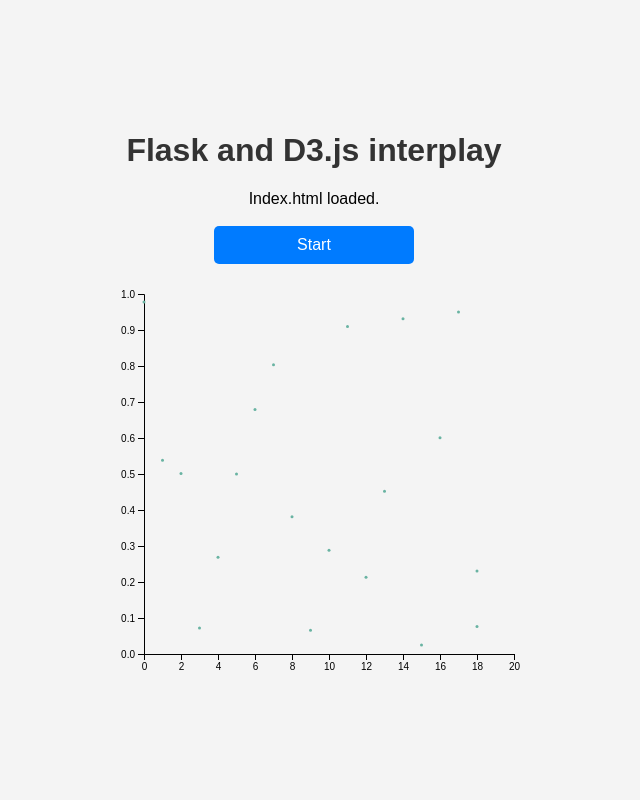
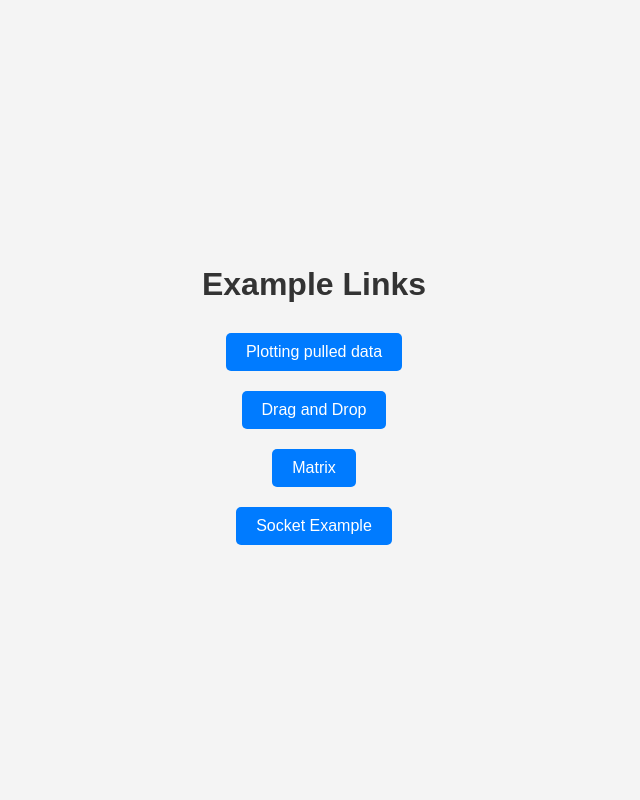
Before and after one commit to barceloco/flask_sandbox, a Flask app: page / in a window 1280 px wide. Shown: the whole page, without its empty margins (326-966 px from the left). Run offline with Flask 3, Linux system fonts and the light colour scheme.

Commit message:
included socket example and overview

```diff
--- a/app/app.py
+++ b/app/app.py
@@ -1,5 +1,10 @@
 from flask import Flask, render_template, jsonify, request
 import numpy as np
+from flask_socketio import SocketIO
+# import eventlet
+import random, string, json
+
+
 
 class DataStore:
     def __init__(self):
@@ -30,10 +35,17 @@ coordinates = {"a": np.random.rand(), "b": np.random.rand(), "c": np.random.rand
 data_store = DataStore()
 
 app = Flask(__name__)
+app.config['SECRET_KEY'] = "".join(random.choices(string.ascii_uppercase+string.ascii_lowercase+string.digits, k=25))
+socketio = SocketIO(app)
+
 
 @app.route('/')
+def overview():
+    return render_template('index.html')
+
+@app.route('/plot')
 def hello_world():
-    return render_template('index.html')
+    return render_template('plot.html')
 
 @app.route('/dd')
 def drag_and_drop():
@@ -84,5 +96,38 @@ def update_data():
     data_store.update_data(updated_data['key'], updated_data['val'])
     return jsonify({'status': 'success', 'data': data_store.get_data()})
 
+
+
+
+@app.route('/socket_example')
+def index():
+    return render_template('socket_example.html')
+
+def generate_random_numbers():
+    """Emit random numbers to the client every second."""
+    while True:
+        socketio.sleep(.1)  # Sends data every 1 second
+        data = {
+            'x': 2 * np.random.rand() - 1,
+            'y': 2 * np.random.rand() - 1,
+            'color': 2 * np.random.rand() - 1
+        }
+        print(data)
+        socketio.emit('data', json.dumps(data))
+        # socketio.emit('update_circle', data)
+
+
+@socketio.on('connect')
+def handle_connect():
+    """Handle client connection."""
+    print('Client connected')
+    socketio.start_background_task(target=generate_random_numbers)
+
+@socketio.on('disconnect')
+def handle_disconnect():
+    """Handle client disconnection."""
+    print('Client disconnected')
+
+
 if __name__ == '__main__':
     app.run(debug=True)
--- a/app/templates/index.html
+++ b/app/templates/index.html
@@ -3,18 +3,58 @@
 <head>
     <meta charset="UTF-8">
     <meta name="viewport" content="width=device-width, initial-scale=1.0">
-    <link rel="stylesheet" href="static/css/style.css">
-    <title>Flask and D3.js interplay</title>
-    <script src="https://d3js.org/d3.v7.min.js"></script>
-	<script type="text/javascript", src="static/js/main.js"></script>
+    <title>Example Links</title>
+    <style>
+        body {
+            font-family: Arial, sans-serif;
+            background-color: #f4f4f4;
+            margin: 0;
+            padding: 0;
+            display: flex;
+            flex-direction: column;
+            align-items: center;
+            justify-content: center;
+            min-height: 100vh;
+        }
+
+        h1 {
+            color: #333;
+            font-size: 2em;
+            margin-bottom: 20px;
+        }
+
+        .links {
+            display: flex;
+            flex-direction: column;
+            align-items: center;
+        }
+
+        .link {
+            margin: 10px 0;
+            padding: 10px 20px;
+            background-color: #007BFF;
+            color: white;
+            text-decoration: none;
+            border-radius: 5px;
+            transition: background-color 0.3s ease;
+        }
+
+        .link:hover {
+            background-color: #0056b3;
+        }
+
+        .link:active {
+            background-color: #004085;
+        }
+    </style>
 </head>
 <body>
-	<h1>Flask and D3.js interplay</h1>
-	Index.html loaded.
-	<br/><br/>
-	<button id="startStopButton">Start</button>
-	<div class="plots">
-		<div id="plot1"></div>
-	</div>
+    <h1>Example Links</h1>
+    <div class="links">
+        <a href="/plot" class="link">Plotting pulled data</a>
+        <a href="/dd" class="link">Drag and Drop</a>
+        <a href="/matrix" class="link">Matrix</a>
+        <a href="/socket_example" class="link">Socket Example</a>
+    </div>
 </body>
 </html>
```
Also changed, not shown: app/static/js/socket_example.js (added, +81 -0 lines), app/templates/plot.html (added, +20 -0 lines), app/templates/socket_example.html (added, +96 -0 lines), app/static/js/plot.js (renamed from app/static/js/main.js), 1 other file.
